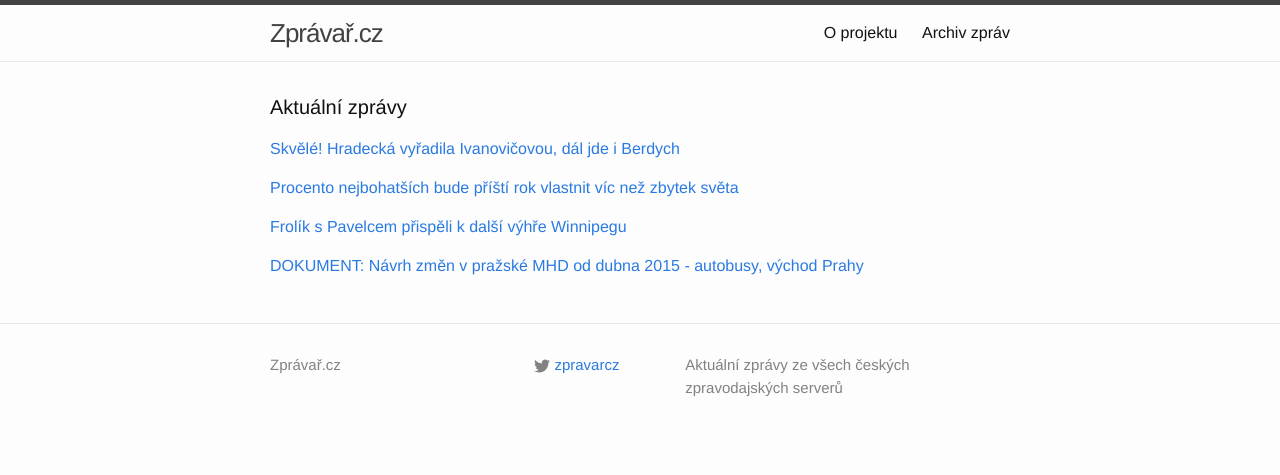
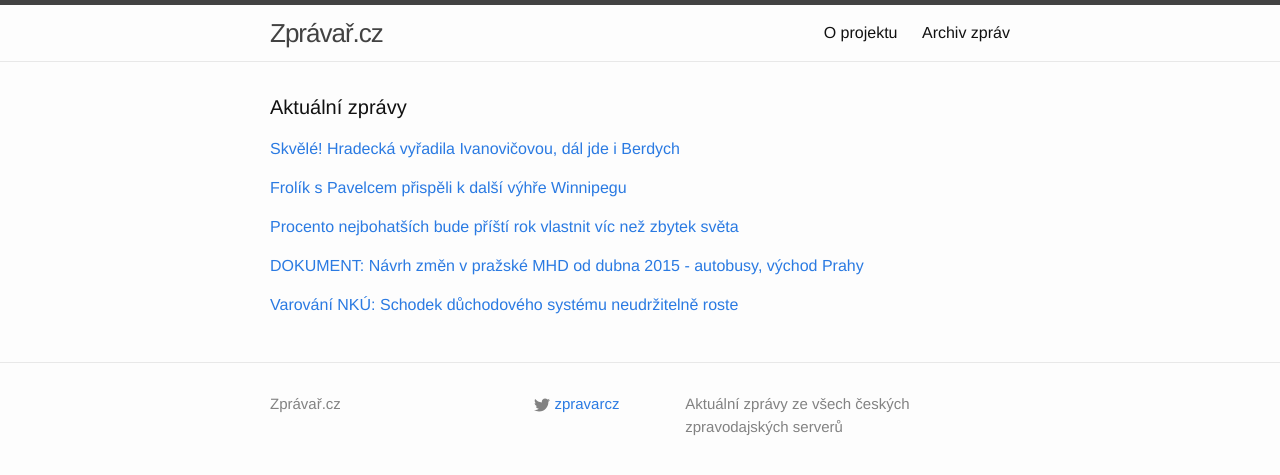
Before and after one commit to adliska/zpravar, a Jekyll site: the page built from index.html, in a window 1280 px wide. Shown: the top 475 px of the page. Built offline with Jekyll 4.4.1, drawn with Linux system fonts in a browser that asks for light colours.

Commit message:
zpravar news update

```diff
--- a/index.html
+++ b/index.html
@@ -20,21 +20,21 @@ layout: default
 <li><a href=http://sport.aktualne.cz/senzacni-uvod-grandslamu-hradecka-vyradila-ivanovicovou/r~da5cffe29f9211e4bdad0025900fea04/>Senzační úvod grandslamu. Hradecká vyřadila Ivanovičovou! - sport.aktualne.cz</a></li>
 <li><a href=http://sport.idnes.cz/hradecka-v-melbourne-prekvapila-a-vyradila-srbku-ivanovicovou-p72-/tenis.aspx?c=A150119_051202_tenis_vis>Hradecká v Melbourne překvapila a vyřadila Srbku Ivanovičovou - sport.idnes.cz</a></li>
 </ul>
-</div><p><a href="javascript:;" onclick="toggle_visibility('zpravy1')">Procento nejbohatších bude příští rok vlastnit víc než zbytek světa</a></p>
+</div><p><a href="javascript:;" onclick="toggle_visibility('zpravy1')">Frolík s Pavelcem přispěli k další výhře Winnipegu</a></p>
 <div id="zpravy1" style="display:none">
+<ul>
+<li><a href=http://www.denik.cz/hokej/frolik-s-pavelcem-prispeli-k-dalsi-vyhre20150119.html>Frolík s Pavelcem přispěli k další výhře Winnipegu - www.denik.cz</a></li>
+<li><a href=http://hokej.idnes.cz/buffalo-vyhnalo-mrazka-na-stridacku-dbu-/nhl.aspx?c=A150118_211639_nhl_Mkr>Buffalo vyhnalo Mrázka na střídačku, Crosby a Seguin stíhají Voráčka - hokej.idnes.cz</a></li>
+<li><a href=http://www.denik.cz/z_domova/frolik-s-pavelcem-prispeli-k-dalsi-vyhre20150119.html>Frolík s Pavelcem přispěli k další výhře Winnipegu - www.denik.cz</a></li>
+<li><a href=http://www.sportovninoviny.cz/zpravy/frolik-s-pavelcem-prispeli-k-dalsi-vyhre-winnipegu/1170574>Frolík s Pavelcem přispěli k další výhře Winnipegu - www.sportovninoviny.cz</a></li>
+</ul>
+</div><p><a href="javascript:;" onclick="toggle_visibility('zpravy2')">Procento nejbohatších bude příští rok vlastnit víc než zbytek světa</a></p>
+<div id="zpravy2" style="display:none">
 <ul>
 <li><a href=http://ekonomika.idnes.cz/bohatstvi-propast-0ne-/eko-zahranicni.aspx?c=A150119_072841_eko-zahranicni_skr>Procento nejbohatších bude příští rok vlastnit víc než zbytek světa - ekonomika.idnes.cz</a></li>
 <li><a href=http://www.lidovky.cz/procento-nejbohatsich-bude-pry-vlastnit-vic-nez-zbytek-lidstva-pwj-/zpravy-svet.aspx?c=A150119_072709_ln_zahranici_mmu>Procento nejbohatších bude vlastnit víc než zbytek lidstva  - www.lidovky.cz</a></li>
 <li><a href=http://zpravy.aktualne.cz/zahranici/procento-nejbohatsich-bude-vlastnit-vic-nez-zbytek-lidstva/r~523d81529f9e11e4aff10025900fea04/>Procento nejbohatších bude vlastnit víc než zbytek lidstva - zpravy.aktualne.cz</a></li>
 <li><a href=http://www.novinky.cz/ekonomika/359111-procento-nejbohatsich-bude-brzy-vlastnit-vic-nez-zbylych-99-procent-lidstva.html>Procento nejbohatších bude brzy vlastnit víc než zbylých 99 procent lidstva  - www.novinky.cz</a></li>
-</ul>
-</div><p><a href="javascript:;" onclick="toggle_visibility('zpravy2')">Frolík s Pavelcem přispěli k další výhře Winnipegu</a></p>
-<div id="zpravy2" style="display:none">
-<ul>
-<li><a href=http://www.denik.cz/hokej/frolik-s-pavelcem-prispeli-k-dalsi-vyhre20150119.html>Frolík s Pavelcem přispěli k další výhře Winnipegu - www.denik.cz</a></li>
-<li><a href=http://hokej.idnes.cz/buffalo-vyhnalo-mrazka-na-stridacku-dbu-/nhl.aspx?c=A150118_211639_nhl_Mkr>Buffalo vyhnalo Mrázka na střídačku, Crosby a Seguin stíhají Voráčka - hokej.idnes.cz</a></li>
-<li><a href=http://www.denik.cz/z_domova/frolik-s-pavelcem-prispeli-k-dalsi-vyhre20150119.html>Frolík s Pavelcem přispěli k další výhře Winnipegu - www.denik.cz</a></li>
-<li><a href=http://www.sportovninoviny.cz/zpravy/frolik-s-pavelcem-prispeli-k-dalsi-vyhre-winnipegu/1170574>Frolík s Pavelcem přispěli k další výhře Winnipegu - www.sportovninoviny.cz</a></li>
 </ul>
 </div><p><a href="javascript:;" onclick="toggle_visibility('zpravy3')">DOKUMENT: Návrh změn v pražské MHD od dubna 2015 - autobusy, východ Prahy</a></p>
 <div id="zpravy3" style="display:none">
@@ -43,4 +43,11 @@ layout: default
 <li><a href=http://praha.idnes.cz/navrh-zmen-v-prazske-mhd-od-dubna-2015-autobusy-zapad-prahy-pec-/praha-zpravy.aspx?c=A150118_191210_praha-zpravy_jan>DOKUMENT: Návrh změn v pražské MHD od dubna 2015 - autobusy, západ Prahy - praha.idnes.cz</a></li>
 <li><a href=http://praha.idnes.cz/navrh-zmen-v-prazske-mhd-od-dubna-2015-tramvaje-fmu-/praha-zpravy.aspx?c=A150118_190557_praha-zpravy_jan>DOKUMENT: Návrh změn v pražské MHD od dubna 2015 - tramvaje - praha.idnes.cz</a></li>
 </ul>
+</div><p><a href="javascript:;" onclick="toggle_visibility('zpravy4')">Varování NKÚ: Schodek důchodového systému neudržitelně roste</a></p>
+<div id="zpravy4" style="display:none">
+<ul>
+<li><a href=http://www.denik.cz/ekonomika/varovani-nku-schodek-duchodoveho-systemu-neudrzitelne-roste-20150119.html>Varování NKÚ: Schodek důchodového systému neudržitelně roste - www.denik.cz</a></li>
+<li><a href=http://zpravy.aktualne.cz/ekonomika/schodek-penzijniho-systemu-neudrzitelne-roste-varoval-nku/r~3c0c27229fac11e4bdad0025900fea04/>Schodek penzijního systému neudržitelně roste, varoval NKÚ - zpravy.aktualne.cz</a></li>
+<li><a href=http://www.ceskenoviny.cz/zpravy/zpravy/schodek-duchodoveho-systemu-neudrzitelne-roste-varoval-nku/1170597>Schodek důchodového systému neudržitelně roste, varoval NKÚ - www.ceskenoviny.cz</a></li>
+</ul>
 </div></div>
```
